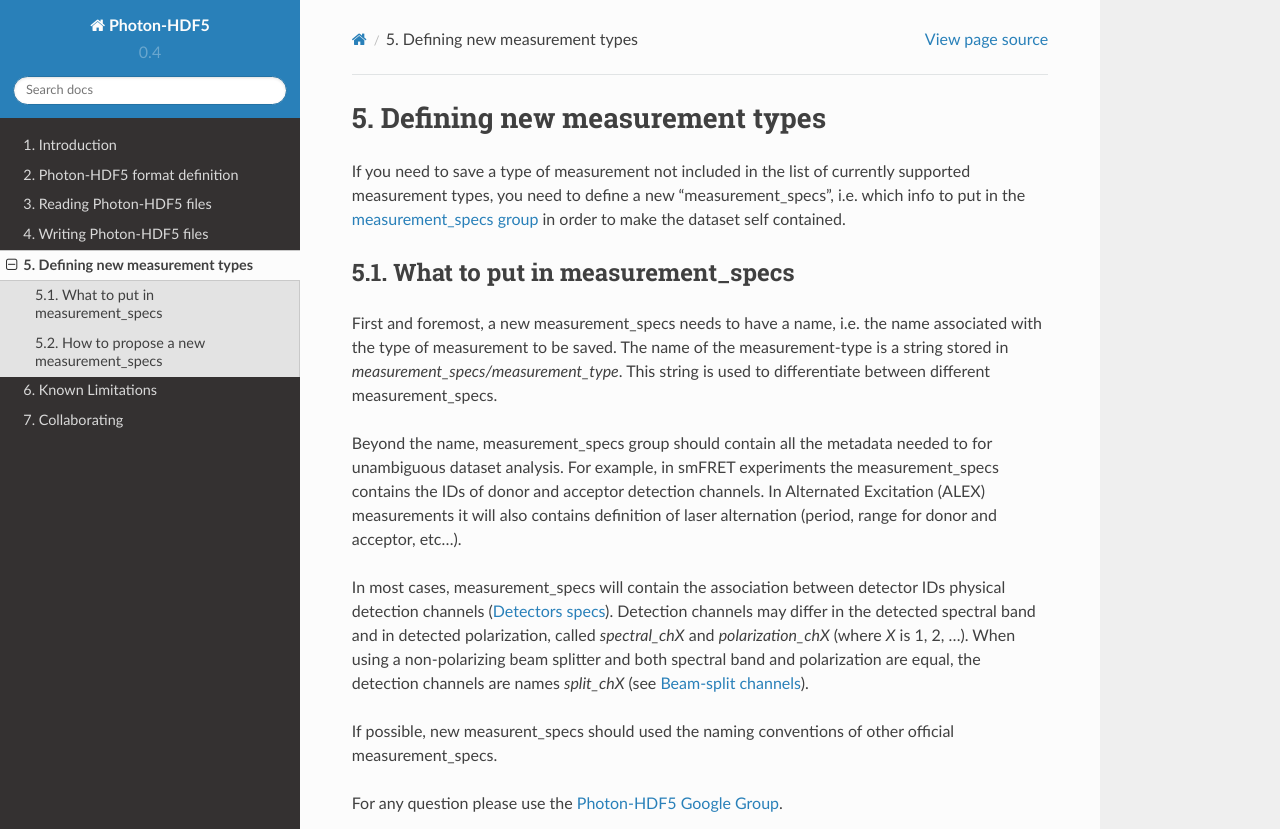
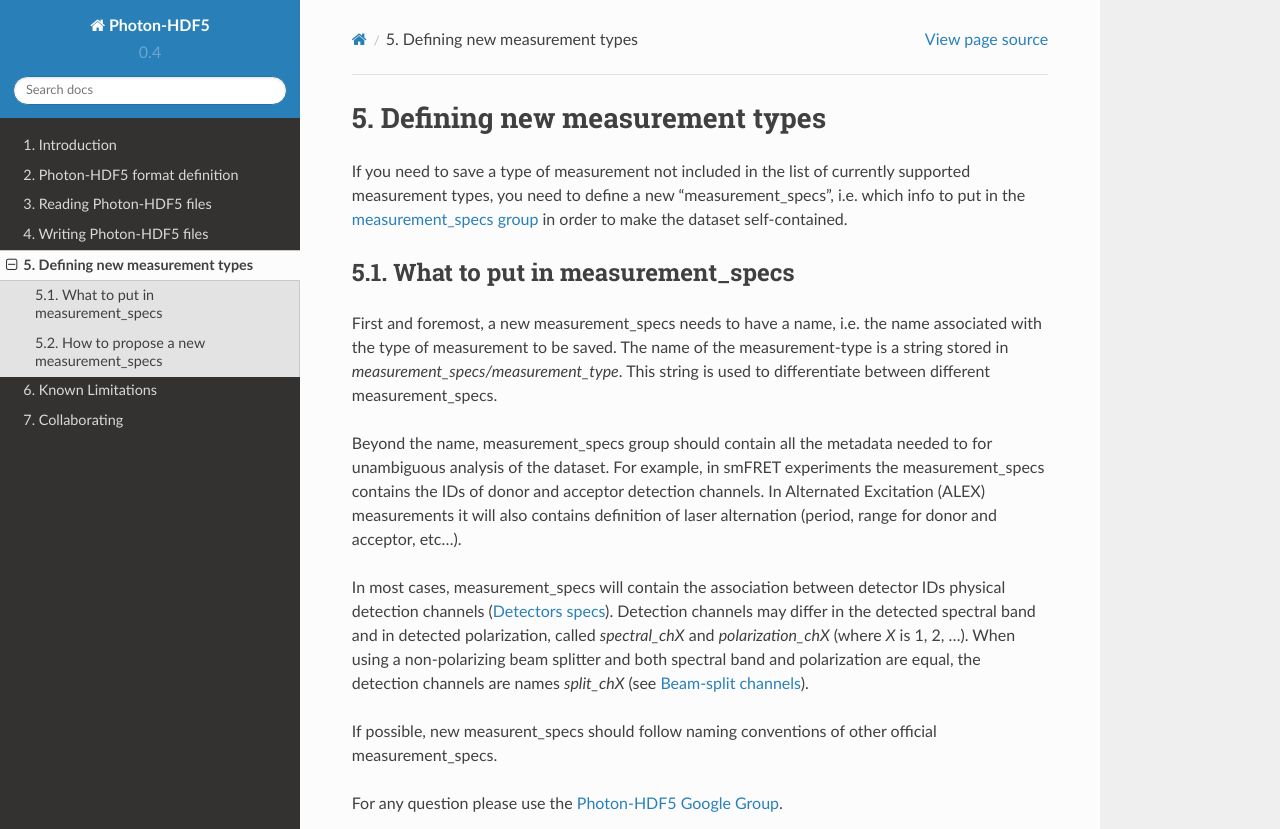
Before and after one commit to Photon-HDF5/photon-hdf5, a Sphinx documentation site: the page built from docs/new_measurement_specs.rst, in a window 1280 px wide and 1325 px high. Shown: the top 829 px of the window. Built offline with Sphinx 7.4.7 and the Read the Docs theme 2.0.0, drawn with Linux system fonts in a browser that asks for light colours.

Commit message:
Fix typos

```diff
--- a/docs/new_measurement_specs.rst
+++ b/docs/new_measurement_specs.rst
@@ -6,7 +6,7 @@ Defining new measurement types
 If you need to save a type of measurement not included in the list of currently
 supported measurement types, you need to define a new "measurement_specs",
 i.e. which info to put in the :ref:`measurement_specs group <measurement_specs_group>`
-in order to make the dataset self contained.
+in order to make the dataset self-contained.
 
 What to put in measurement_specs
 --------------------------------
@@ -18,7 +18,7 @@ in `measurement_specs/measurement_type`. This string is used to differentiate
 between different measurement_specs.
 
 Beyond the name, measurement_specs group should contain all the metadata
-needed to for unambiguous dataset analysis. For example, in smFRET experiments
+needed to for unambiguous analysis of the dataset. For example, in smFRET experiments
 the measurement_specs contains the IDs of donor and acceptor detection
 channels. In Alternated Excitation (ALEX) measurements it will also contains
 definition of laser alternation (period, range for donor and acceptor, etc...).
@@ -32,7 +32,7 @@ non-polarizing beam splitter and both spectral band and polarization are
 equal, the detection channels are names `split_chX`
 (see :ref:`beam_split_ch`).
 
-If possible, new measurent_specs should used the naming conventions of
+If possible, new measurent_specs should follow naming conventions of
 other official measurement_specs.
 
 For any question please use the
```
